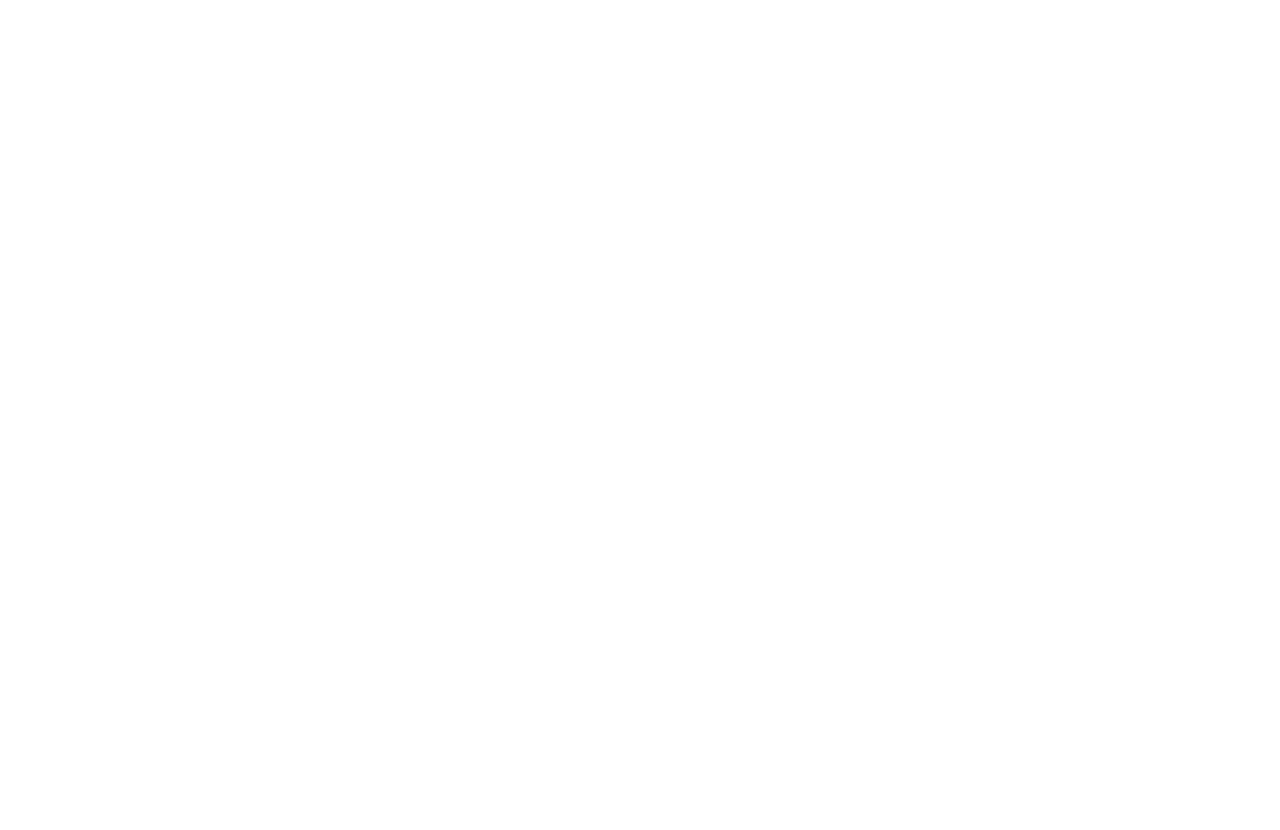
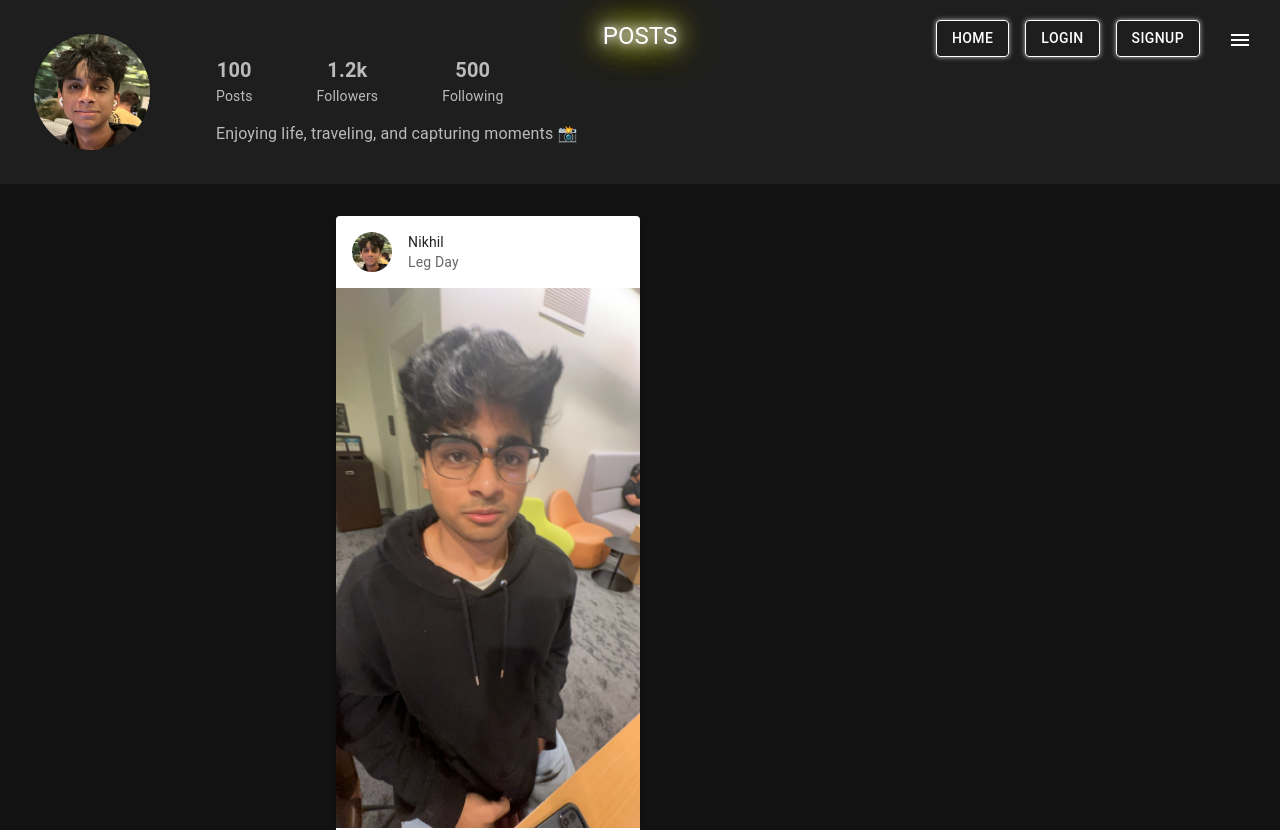
Before and after one commit to ngupta0843/CS35L-Final-Project, a React (Create React App) app in the folder client/: page /profile/1 in a window 1280 px wide. Before the commit this address had no page. Shown: the top 830 px of the page. Before the commit the page ends 800 px from the top, so only its background shows below. Built offline with nearby package versions, Linux system fonts and the light colour scheme.

Commit message:
got visited users working, buttons change based on current user

```diff
--- a/client/src/App.js
+++ b/client/src/App.js
@@ -24,7 +24,7 @@
         <Route index element={<LandingPage />} />
         <Route path="/signup" element={<SignUp />} />
         <Route path="/dashboard" element={<Dashboard />} />
-        <Route path="/profile" element={<UserProfile />} />
+        <Route path="/profile/:id" element={<UserProfile />} />
         <Route path="/login" element={<LogIn />} />
         <Route path="/fitness-planner" element={<QA/>} />
         <Route path="/forum" element={<ForumPage/>} />
--- a/client/src/components/redux/reducers/userReducer.js
+++ b/client/src/components/redux/reducers/userReducer.js
@@ -3,6 +3,7 @@
 const initialState = {
   isLoggedIn: false,
   user: {
+    username: null,
     firstname: null,
     lastname: null,
     email: null,
--- a/client/src/pages/profile.jsx
+++ b/client/src/pages/profile.jsx
@@ -27,18 +27,18 @@
 import axios from "axios";
 import { toast } from "react-toastify";
 import "./UserProfile.css";
+import { useParams, useNavigate } from "react-router-dom";
 
 const posts = [post1, post2, post3];
 
-const UserProfileHeader = ({ onCreatePostClick }) => {
+const UserProfileHeader = ({ onCreatePostClick, currentUser, button }) => {
   const [open, setOpen] = useState(false);
   const [user, setUser] = useState({});
   const [users, setUsers] = useState([]);
   const [searchQuery, setSearchQuery] = useState("");
   const [loading, setLoading] = useState(false);
   const [selectedUser, setSelectedUser] = useState(null);
-
-  const currentUser = useSelector((state) => state.user);
+  const navigate = useNavigate();
 
   const getUserList = async () => {
     try {
@@ -109,6 +109,7 @@
               Enjoying life, traveling, and capturing moments 📸
             </Typography>
           </Box>
+          {button && (
             <Box
               sx={{
                 display: "flex",
@@ -263,6 +264,7 @@
                               }}
                               onClick={() => {
                                 console.log(selectedUser);
+                                navigate(`/profile/${selectedUser.email}`);
                               }}
                             >
                               <Typography variant="body1">
@@ -286,6 +288,7 @@
                 </DialogContent>
               </Dialog>
             </Box>
+          )}
         </Box>
       </Stack>
     </Box>
@@ -317,19 +320,40 @@
 };
 
 const UserProfile = () => {
-  const [openPostModal, setOpenPostModal] = useState(false); // State to control modal visibility
+  const { id } = useParams();
+  const currentUser = useSelector((state) => state.user);
+
+  //check id of link here
+  //logic -> put this inside of a use effect: if the current user from redux is the same as the user id in the link, show the buttons, otherwise dont
+  // fetch user info from backend on every refresh
+  const [buttons, setButtons] = useState(false);
+
+  useEffect(() => {
+    // check to see if viewed user is the same as current user
+    if (id === currentUser.email) {
+      setButtons(true);
+    } else {
+      setButtons(false);
+    }
+  }, [id, currentUser.email]);
+
+  const [openPostModal, setOpenPostModal] = useState(false);
 
   const handleOpenModal = () => {
-    setOpenPostModal(true); // Open the modal
+    setOpenPostModal(true);
   };
 
   const handleCloseModal = () => {
-    setOpenPostModal(false); // Close the modal
+    setOpenPostModal(false);
   };
 
   return (
     <div>
-      <UserProfileHeader onCreatePostClick={handleOpenModal} />{" "}
+      <UserProfileHeader
+        onCreatePostClick={handleOpenModal}
+        currentUser={currentUser}
+        button={buttons}
+      />{" "}
       {/* Pass modal trigger to header */}
       <UserProfilePosts />
       {/* The modal for creating a new post */}
```
Lines whose indentation alone changed are shown as unchanged.
